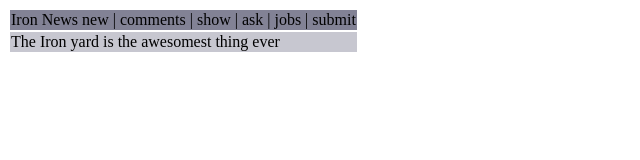
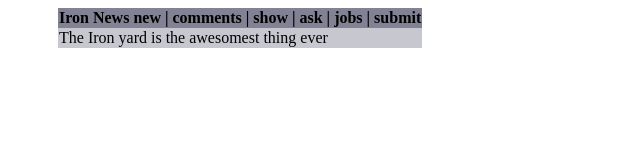
Before and after one commit to jodonne91/html-simple-layout, a plain HTML site: page index.html in a window 1280 px wide. Shown: the whole page, without its empty margins (0-640 px from the left). Drawn offline with Linux system fonts and the light colour scheme.

Commit message:
Continued development

```diff
--- a/index.css
+++ b/index.css
@@ -5,3 +5,11 @@
 .stories {
 	background-color: #C7C7D0;
 }
+
+div {
+	margin-left: 50px;
+}
+
+table {
+  border-collapse: collapse;
+}
--- a/index.html
+++ b/index.html
@@ -8,11 +8,12 @@
   	<div>
     <table>
     		<tr>
-    			<td class="top">Iron News  new | comments | show | ask | jobs | submit</td>
+    			<th class="top"><strong>Iron News</strong>  new | comments | show | ask | jobs | submit</th>
     		</tr>
     		<tr>
     			<td class="stories">The Iron yard is the awesomest thing ever</td>
     		</tr>
+      </ol>
     	</table>
 	</div>
   </body>
```
